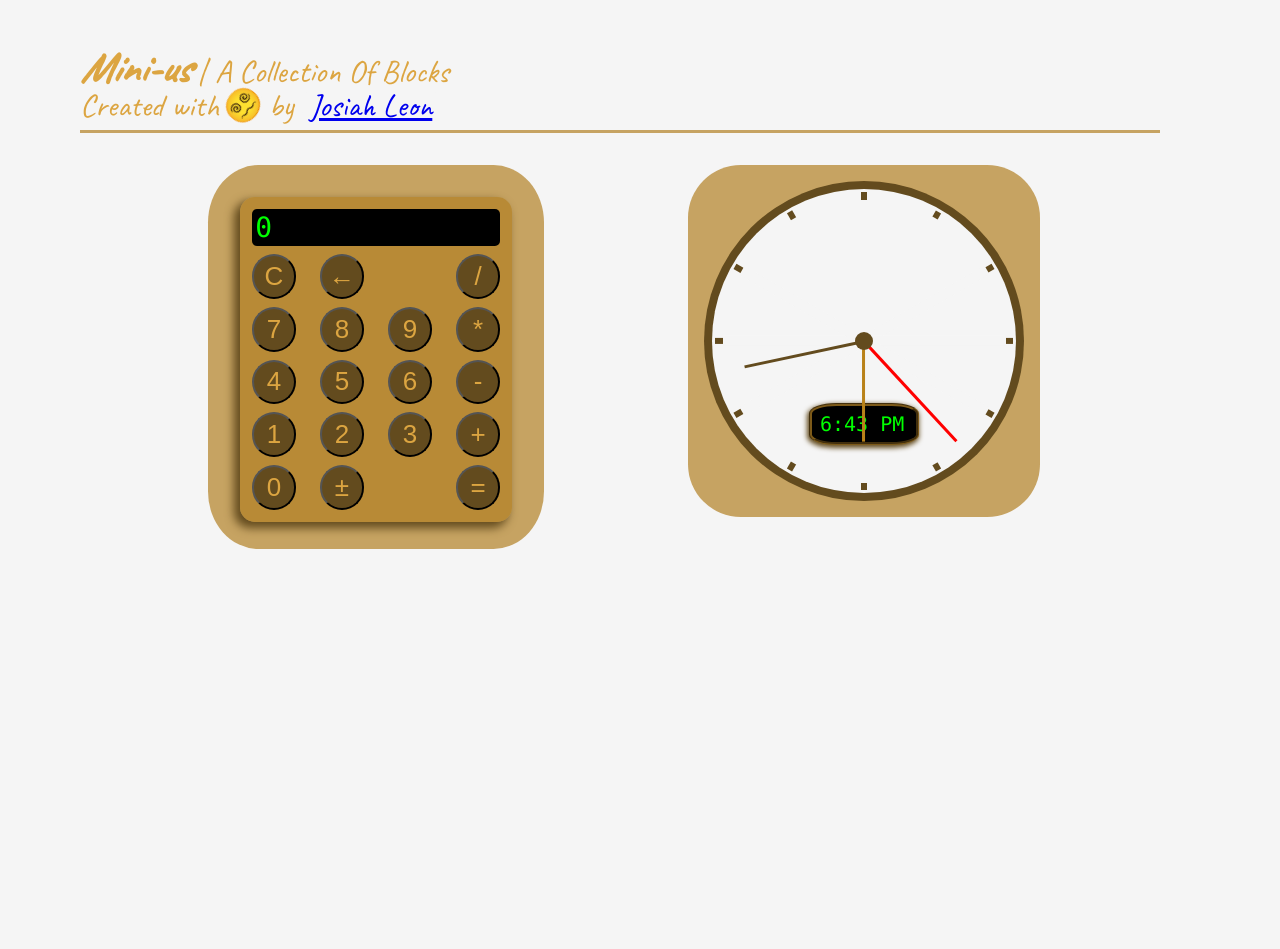
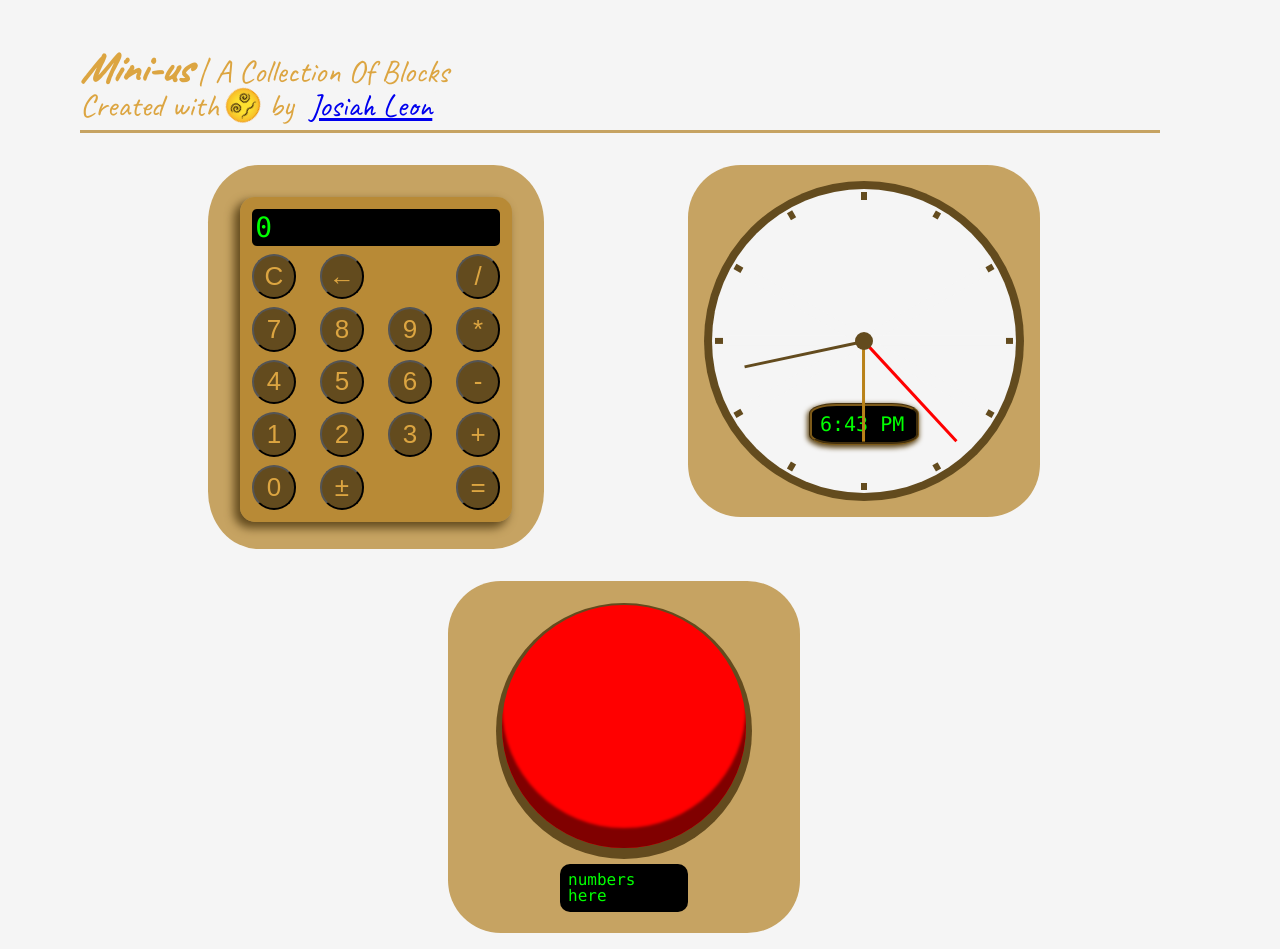
Before and after one commit to ROTBOW/mini-us, a React (Create React App) app: page / in a window 1280 px wide. Before the commit the page ends 800 px from the top, so only its background shows below. Built offline with nearby package versions, Linux system fonts and the light colour scheme.

Commit message:
started redbutton, added terminal font to scss vars

```diff
--- a/src/App.jsx
+++ b/src/App.jsx
@@ -4,6 +4,7 @@ import './styles/App.scss';
 import Header from './blocks/header/header';
 import Calculator from './blocks/calculator/calculator';
 import Clock from './blocks/clock/clock';
+import RedButton from './blocks/redButton/redButton';
 
 const App = () => {
 
@@ -13,6 +14,7 @@ const App = () => {
       <div className='container-main'>
         <Calculator/>
         <Clock/>
+        <RedButton/>
       </div>
     </div>
   )
--- a/src/blocks/calculator/calculator.scss
+++ b/src/blocks/calculator/calculator.scss
@@ -34,7 +34,7 @@
 
         color: $terminal-green;
         background-color: black;
-        font-family: source-code-pro, Menlo, Monaco, Consolas, 'Courier New', monospace;
+        font-family: $terminal-font;
         display: flex;
         align-items: center;
     }
--- a/src/blocks/clock/clock.scss
+++ b/src/blocks/clock/clock.scss
@@ -37,7 +37,7 @@
     position: absolute;
     background-color: black;
     color: $terminal-green;
-    font-family: source-code-pro, Menlo, Monaco, Consolas, 'Courier New', monospace;
+    font-family: $terminal-font;
     font-size: 20px;
     padding: 0.5rem;
     bottom: 3rem;
--- /dev/null
+++ b/src/blocks/redButton/redButton.jsx
@@ -0,0 +1,25 @@
+import React from "react";
+import './redButton.scss';
+
+
+const RedButton = () => {
+
+    const handleClick = (e) => {
+        e.preventDefault();
+        e.target.classList.add('redbutton-actived')
+        // console.log(e.target.classList);
+    };
+
+    return (
+        <div className="redbutton-block">
+            <div className="redbutton-base">
+                <button className="redbutton-button" onClick={handleClick}></button>
+            </div>
+            <div className="redbutton-counter">numbers here</div>
+        </div>
+    )
+
+};
+
+
+export default RedButton;
--- /dev/null
+++ b/src/blocks/redButton/redButton.scss
@@ -0,0 +1,55 @@
+@import "../../styles/block_mixin.scss";
+@import "../../styles/variables.scss";
+
+.redbutton-block {
+    @include default-block;
+    display: flex;
+    justify-content: space-evenly;
+    align-items: center;
+    flex-direction: column;
+}
+
+.redbutton-base {
+    width: 80%;
+    height: 80%;
+    border-radius: 50%;
+    display: flex;
+    justify-content: center;
+    align-items: center;
+    background-color: $second-color-dark;
+
+    button {
+        box-shadow: inset 0px -20px 3px 0px rgb(128, 0, 0);
+        border-radius: 50%;
+        width: 95%;
+        height: 95%;
+        background-color: red;
+        border: none;
+        border-width: 8px;
+        cursor: pointer;
+        transform: translateY(-4px);
+        transition: all 100ms;
+
+        &:active {
+            transform: translateY(0px);
+            box-shadow: inset 0px -5px 3px 0px rgb(128, 0, 0);
+        }
+    }
+
+
+}
+
+.redbutton-counter {
+    background-color: black;
+    color: $terminal-green;
+    font-family: $terminal-font;
+    padding: 0.5rem;
+    border-radius: 10px;
+    width: 7rem;
+
+}
+
+.redbutton-actived {
+    transform: translateY(0px) !important;
+    box-shadow: inset 0px -5px 3px 0px rgb(128, 0, 0) !important;
+}
--- a/src/styles/variables.scss
+++ b/src/styles/variables.scss
@@ -7,3 +7,4 @@ $second-color: rgba(179, 129, 36, 0.70);
 $second-color-dark: rgb(99, 75, 30);
 
 $terminal-green: rgb(0, 255, 0);
+$terminal-font: source-code-pro, Menlo, Monaco, Consolas, 'Courier New', monospace;
```
Also changed, not shown: 1 other file (tests, documents, lock files or other folders).
